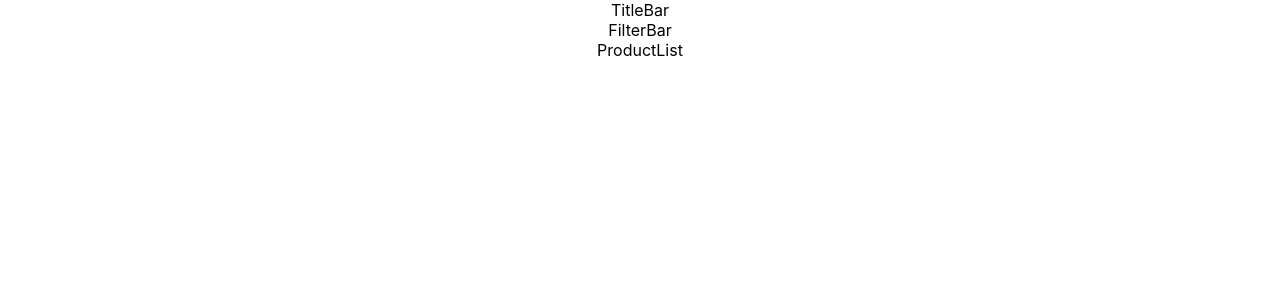
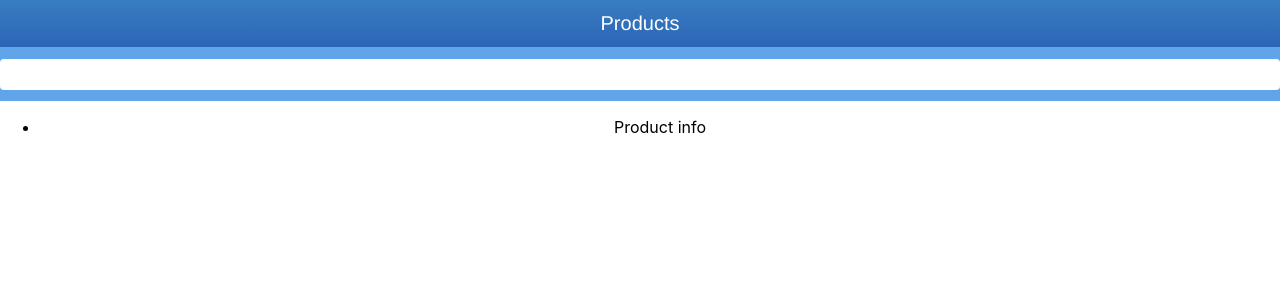
Before and after one commit to shathee/react-product-list, a React (Create React App) app: page / in a window 1280 px wide. Shown: the top 300 px of the page. Built offline with nearby package versions, Linux system fonts and the light colour scheme.

Commit message:
styled component added

```diff
--- a/package.json
+++ b/package.json
@@ -9,6 +9,7 @@
     "react": "^17.0.2",
     "react-dom": "^17.0.2",
     "react-scripts": "4.0.3",
+    "styled-components": "^5.2.3",
     "web-vitals": "^1.1.1"
   },
   "scripts": {
--- a/src/assets/css/App.css
+++ b/src/assets/css/App.css
@@ -1,38 +1,4 @@
 .App {
+  margin:auto;
   text-align: center;
 }
-
-.App-logo {
-  height: 40vmin;
-  pointer-events: none;
-}
-
-@media (prefers-reduced-motion: no-preference) {
-  .App-logo {
-    animation: App-logo-spin infinite 20s linear;
-  }
-}
-
-.App-header {
-  background-color: #282c34;
-  min-height: 100vh;
-  display: flex;
-  flex-direction: column;
-  align-items: center;
-  justify-content: center;
-  font-size: calc(10px + 2vmin);
-  color: white;
-}
-
-.App-link {
-  color: #61dafb;
-}
-
-@keyframes App-logo-spin {
-  from {
-    transform: rotate(0deg);
-  }
-  to {
-    transform: rotate(360deg);
-  }
-}
--- a/src/components/FilterBar.js
+++ b/src/components/FilterBar.js
@@ -1,8 +1,33 @@
+import styled from 'styled-components';
+
+const FilterBarDiv = styled.div`
+    display: flex;
+    align-items: center;
+    justify-content: center;
+    background: #60A5EA;
+    width:100%;
+    height:54px;
+
+    & input{
+        display: flex;
+        align-items: center;
+        background: #FFFFFF;
+        border-radius: 4px;
+        width:100%;
+        padding: 8px;
+        border:none;
+    }
+    & input:focus{
+        border:1px solid #387DC2;
+    }
+`;
+
+
 function FilterBar() {
     return (
-        <div>
-            FilterBar
-        </div>
+        <FilterBarDiv>
+            <input />
+        </FilterBarDiv>
     );
 }
 
--- a/src/components/Product.js
+++ b/src/components/Product.js
@@ -0,0 +1,13 @@
+import styled from 'styled-components';
+
+const ProductUl = styled.ul``;
+
+function Product() {
+    return (
+        <ProductUl>
+            <li>Product info</li>
+        </ProductUl>
+    );
+}
+
+export default Product;
--- a/src/components/ProductList.js
+++ b/src/components/ProductList.js
@@ -1,9 +1,13 @@
+import styled from 'styled-components';
+import Product from './Product';
+
+const ProductListDiv = styled.div``;
 
 function ProductList() {
     return (
-        <div>
-            ProductList
-        </div>
+        <ProductListDiv>
+            <Product/>
+        </ProductListDiv>
     );
 }
 
--- a/src/components/TitleBar.js
+++ b/src/components/TitleBar.js
@@ -1,10 +1,24 @@
+import styled from 'styled-components';
 
+const TitleBarDiv = styled.div`
+    background: linear-gradient(180deg, #387DC2 0%, #2B65B5 100%);
+    width:100%;
+
+    h3 {
+        font-size:20px;
+        font-family:Helvetica;
+        font-weight:120;
+        color:#fff;
+        padding: 12px; 0;
+        margin:auto;
+    }
+`;
 
 function TitleBar() {
     return (
-        <div>
-            TitleBar
-        </div>
+        <TitleBarDiv>
+            <h3>Products</h3>
+        </TitleBarDiv>
     );
 }
 
```
Also changed, not shown: 1 other file (tests, documents, lock files or other folders).
